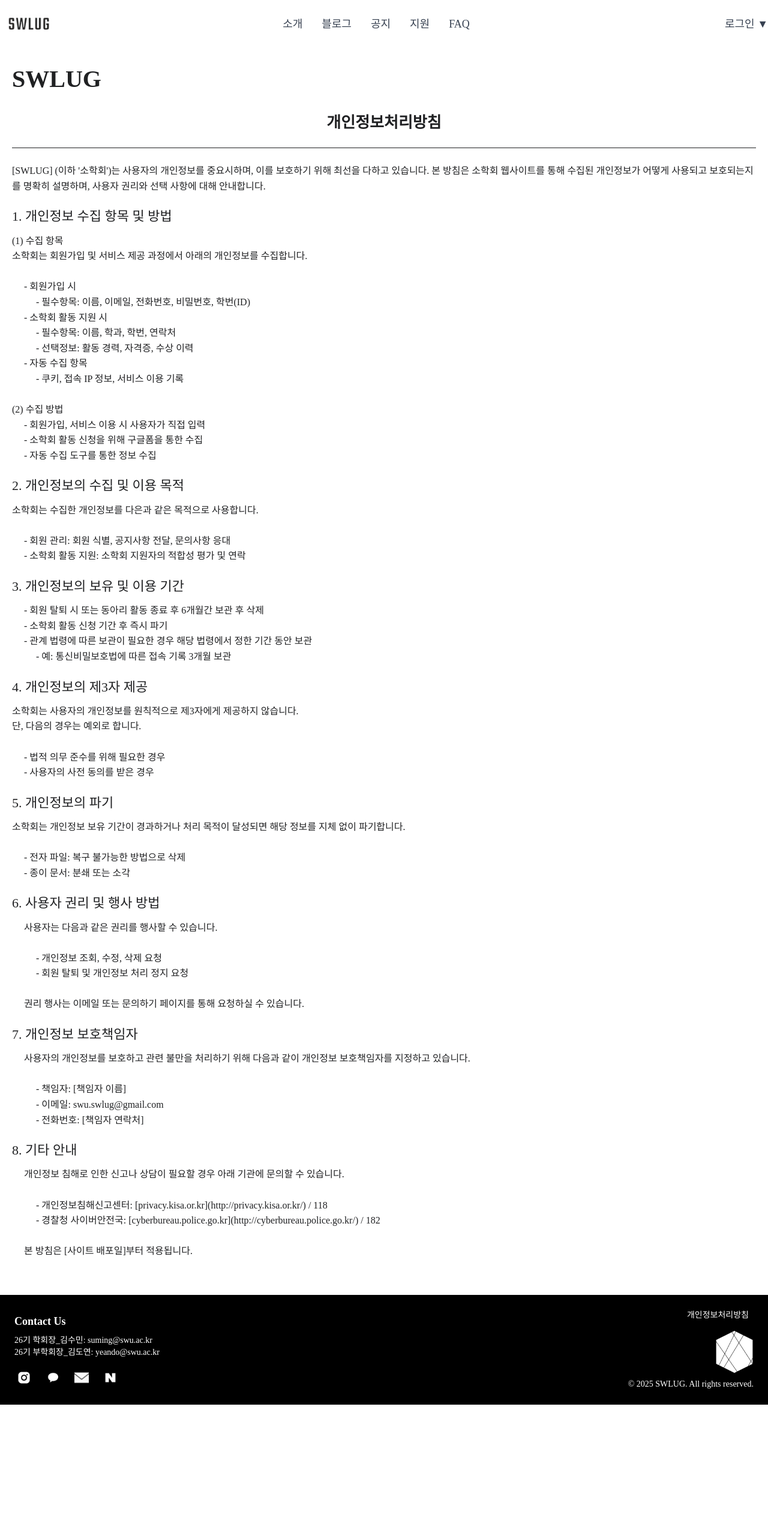
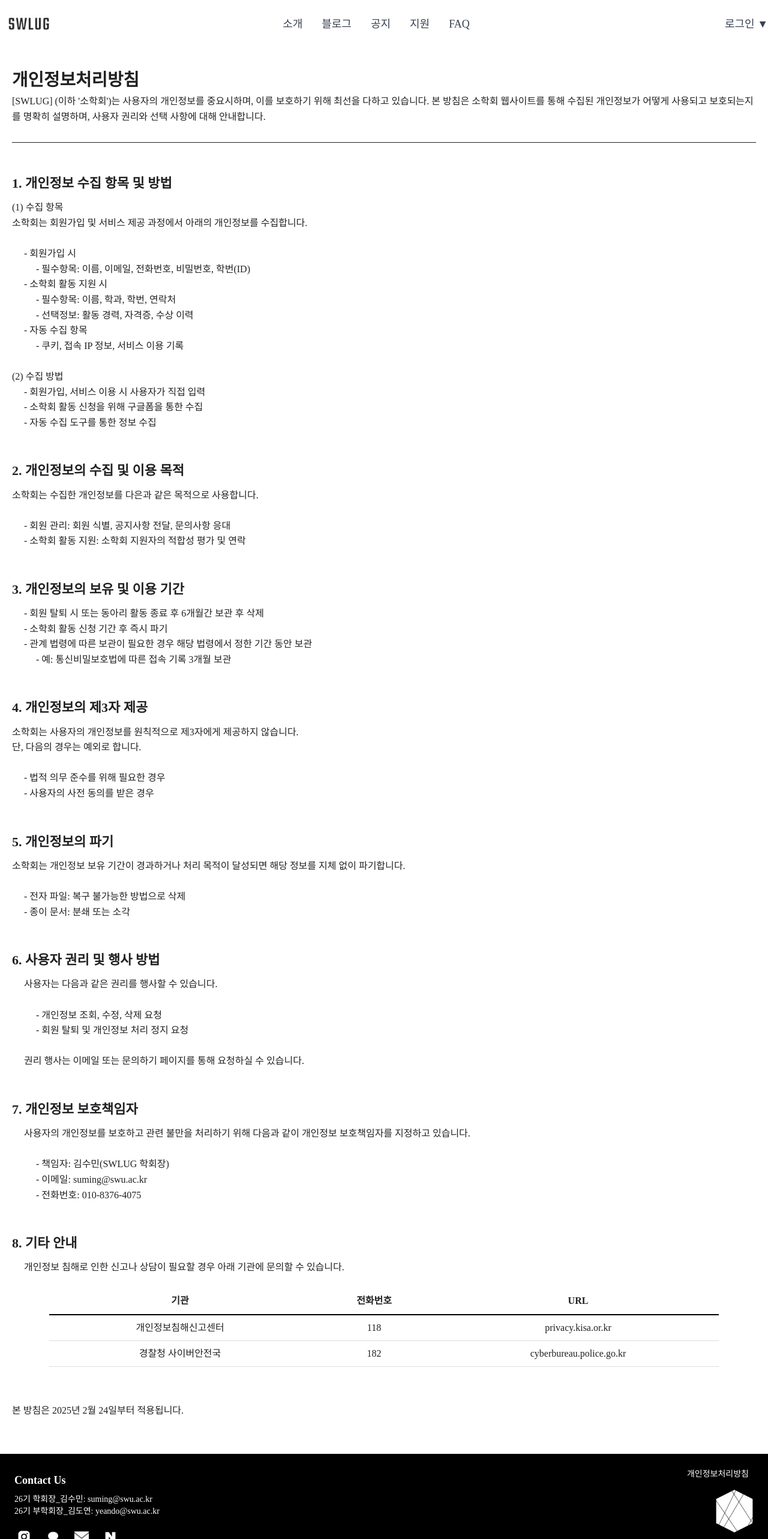
Before and after one commit to swu-SWLUG/production-front, a React (Create React App) app: page /privacy in a window 1280 px wide. Shown: the top 2566 px of the page at 60% size. Before the commit the page ends 2342 px from the top, so only its background shows below. Built offline with nearby package versions, Linux system fonts and the light colour scheme; no server answers; a web font is replaced by a local one.

Commit message:
[ssungg] 처리방침 ui 수정

```diff
--- a/src/components/Footer.js
+++ b/src/components/Footer.js
@@ -6,6 +6,7 @@ const Footer = () => {
   const handlePrivacyClick = () => {
     window.history.pushState({}, '', '/privacy');
     window.location.reload();
+    window.scrollTo(0,0);
   };
 
   const handleExternalLink = (url, e) => {
@@ -46,7 +47,7 @@ const Footer = () => {
             <p className="text-sm">
               26기 학회장_김수민: {" "}
               <button
-                onClick={() => handleCopyEmail('swu.swlug@gmail.com')}
+                onClick={() => handleCopyEmail('suming@swu.ac.kr')}
                 className="hover:underline focus:outline-none"
                 aria-label="이메일 복사"
               >
@@ -126,7 +127,7 @@ const Footer = () => {
 
         <div className="logo-and-policy text-right flex flex-col items-end">
           <button
-            className="privacy-policy text-sm mb-2 cursor-pointer hover:underline focus:outline-none focus:ring-2 focus:ring-white rounded px-2"
+            className="privacy-policy text-sm mb-2 cursor-pointer hover:underline focus:outline-none rounded px-2"
             onClick={handlePrivacyClick}
             aria-label="개인정보처리방침 보기"
           >
@@ -134,7 +135,7 @@ const Footer = () => {
           </button>
           <button
             onClick={handlePrivacyClick}
-            className="focus:outline-none focus:ring-2 focus:ring-white rounded"
+            className="focus:outline-none "
             aria-label="개인정보처리방침 보기"
           >
             <img
--- a/src/pages/Privacy.js
+++ b/src/pages/Privacy.js
@@ -24,16 +24,13 @@ function Privacy() {
 
   return (
       <div className="privacy-container text-left">
-        <p style={{ fontWeight: "900", fontSize: "40px" }}>SWLUG</p>
         <h1 className="privacy-title">개인정보처리방침</h1>
-        <hr style={{ border: "0", height: "1px", backgroundColor: "#202123" }}/>
-        <br/>
 
         <p className="privacy-intro">
           [SWLUG] (이하 '소학회')는 사용자의 개인정보를 중요시하며, 이를 보호하기 위해 최선을 다하고 있습니다.
           본 방침은 소학회 웹사이트를 통해 수집된 개인정보가 어떻게 사용되고 보호되는지를 명확히 설명하며, 사용자 권리와 선택 사항에 대해 안내합니다.
         </p>
-
+        <hr style={{ border: "0", height: "1px", backgroundColor: "#202123" }}/>
         <section>
           <h2 className="privacy-heading">1. 개인정보 수집 항목 및 방법</h2>
           <p>(1) 수집 항목<br/>
@@ -132,27 +129,46 @@ function Privacy() {
           <ul>
             <li>사용자의 개인정보를 보호하고 관련 불만을 처리하기 위해 다음과 같이 개인정보 보호책임자를 지정하고 있습니다.<br/><br/>
               <ul>
-                <li>- 책임자: [책임자 이름]</li>
-                <li>- 이메일: swu.swlug@gmail.com</li>
-                <li>- 전화번호: [책임자 연락처]</li>
+                <li>- 책임자: 김수민(SWLUG 학회장)</li>
+                <li>- 이메일: suming@swu.ac.kr</li>
+                <li>- 전화번호: 010-8376-4075</li>
               </ul>
             </li>
           </ul>
         </section>
 
         <section>
-          <h2 className="privacy-heading">8. 기타 안내</h2>
+        <h2 className="privacy-heading">8. 기타 안내</h2>
           <ul>
-            <li>개인정보 침해로 인한 신고나 상담이 필요할 경우 아래 기관에 문의할 수 있습니다.<br/><br/>
-              <ul>
-                <li>- 개인정보침해신고센터: [privacy.kisa.or.kr](http://privacy.kisa.or.kr/) / 118</li>
-                <li>- 경찰청 사이버안전국: [cyberbureau.police.go.kr](http://cyberbureau.police.go.kr/) / 182</li><br/>
-              </ul>
-            </li>
+            <li>개인정보 침해로 인한 신고나 상담이 필요할 경우 아래 기관에 문의할 수 있습니다.</li>
+          </ul>
+
+          <div className="table-container">
+            <table className="privacy-table">
+              <thead>
+                <tr>
+                  <th>기관</th>
+                  <th>전화번호</th>
+                  <th>URL</th>
+                </tr>
+              </thead>
+              <tbody>
+                <tr>
+                  <td>개인정보침해신고센터</td>
+                  <td>118</td>
+                  <td><a href="http://privacy.kisa.or.kr/" target="_blank" rel="noopener noreferrer">privacy.kisa.or.kr</a></td>
+                </tr>
+                <tr>
+                  <td>경찰청 사이버안전국</td>
+                  <td>182</td>
+                  <td><a href="http://cyberbureau.police.go.kr/" target="_blank" rel="noopener noreferrer">cyberbureau.police.go.kr</a></td>
+                </tr>
+              </tbody>
+            </table>
+          </div>
             <p>
-              본 방침은 [사이트 배포일]부터 적용됩니다.
+              본 방침은 2025년 2월 24일부터 적용됩니다.
             </p>
-          </ul>
         </section>
       </div>
   );
--- a/src/styles/Privacy.css
+++ b/src/styles/Privacy.css
@@ -1,5 +1,4 @@
 .privacy-container {
-  padding-top: 20px;
   padding-right: 20px;
   padding-bottom: 60px;
   padding-left: 20px;
@@ -8,17 +7,17 @@
 }
 
 .privacy-title {
-  text-align: center;
-  font-size: 26px;
-  margin-top: 20px;
-  margin-bottom: 20px;
-  font-weight: bold;
+  text-align: justify;
+  font-size: 1.8rem;
+  margin-top: 30px;
+  font-weight: 700;
 }
 
 .privacy-heading {
   font-size: 22px;
-  margin-top: 20px;
+  margin-top: 50px;
   margin-bottom: 10px;
+  font-weight: bold;
 }
 
 ul {
@@ -26,5 +25,36 @@ ul {
 }
 
 .privacy-intro {
-  margin-bottom: 20px;
+  margin-bottom: 30px;
 }
+
+.table-container {
+  display: flex;
+  justify-content: center;
+  width: 100%;
+  margin-top: 20px;
+}
+
+.privacy-table {
+  width: 90%;
+  border-collapse: collapse;
+  text-align: center;
+  margin-bottom: 60px;
+}
+
+.privacy-table th {
+  padding: 10px;
+  font-weight: bold;
+  border-bottom: 2px solid black;
+  /* 헤더 아래 두꺼운 줄 */
+}
+
+.privacy-table td {
+  padding: 8px;
+  border-bottom: 1px solid #ddd;
+  /* 일반 행은 얇은 줄 */
+}
+
+.privacy-table th {
+  font-weight: bold;
+}
```
